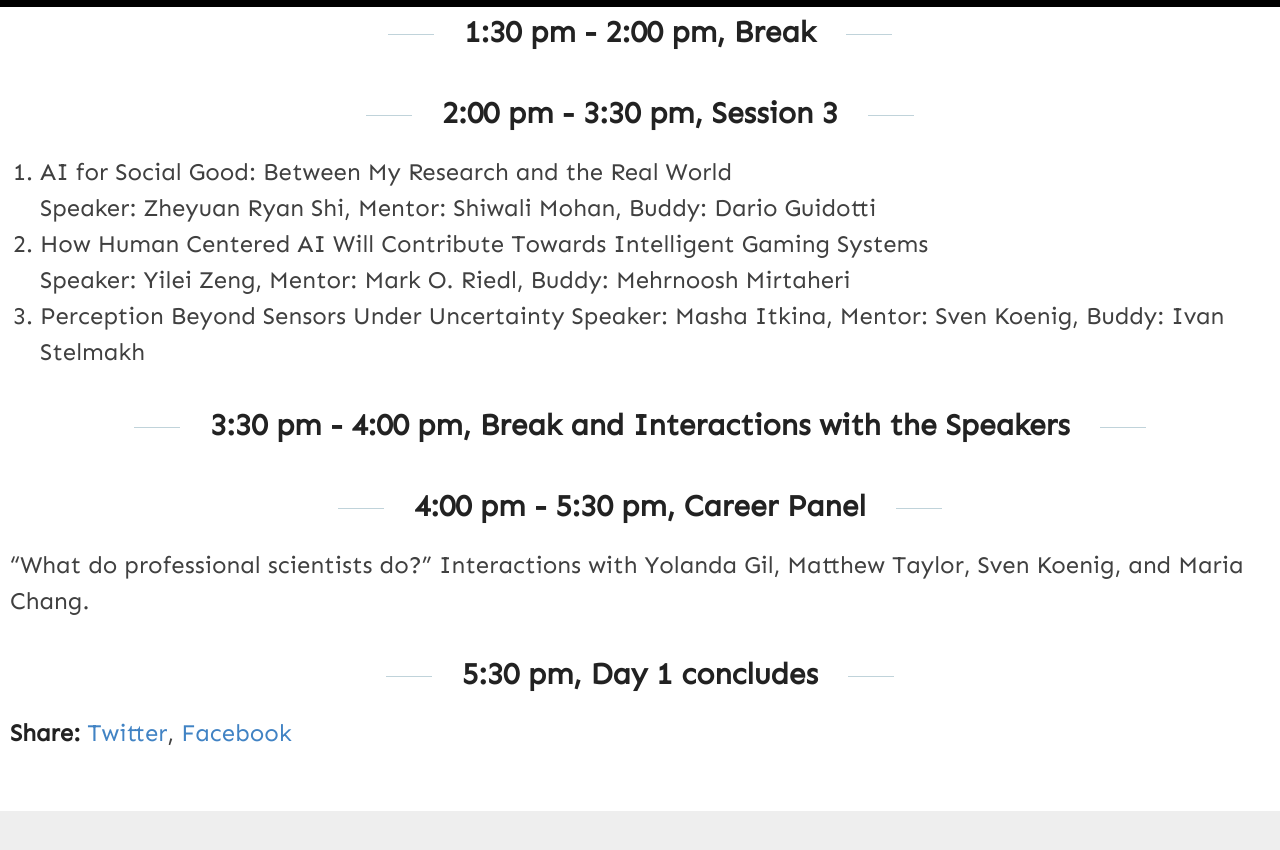
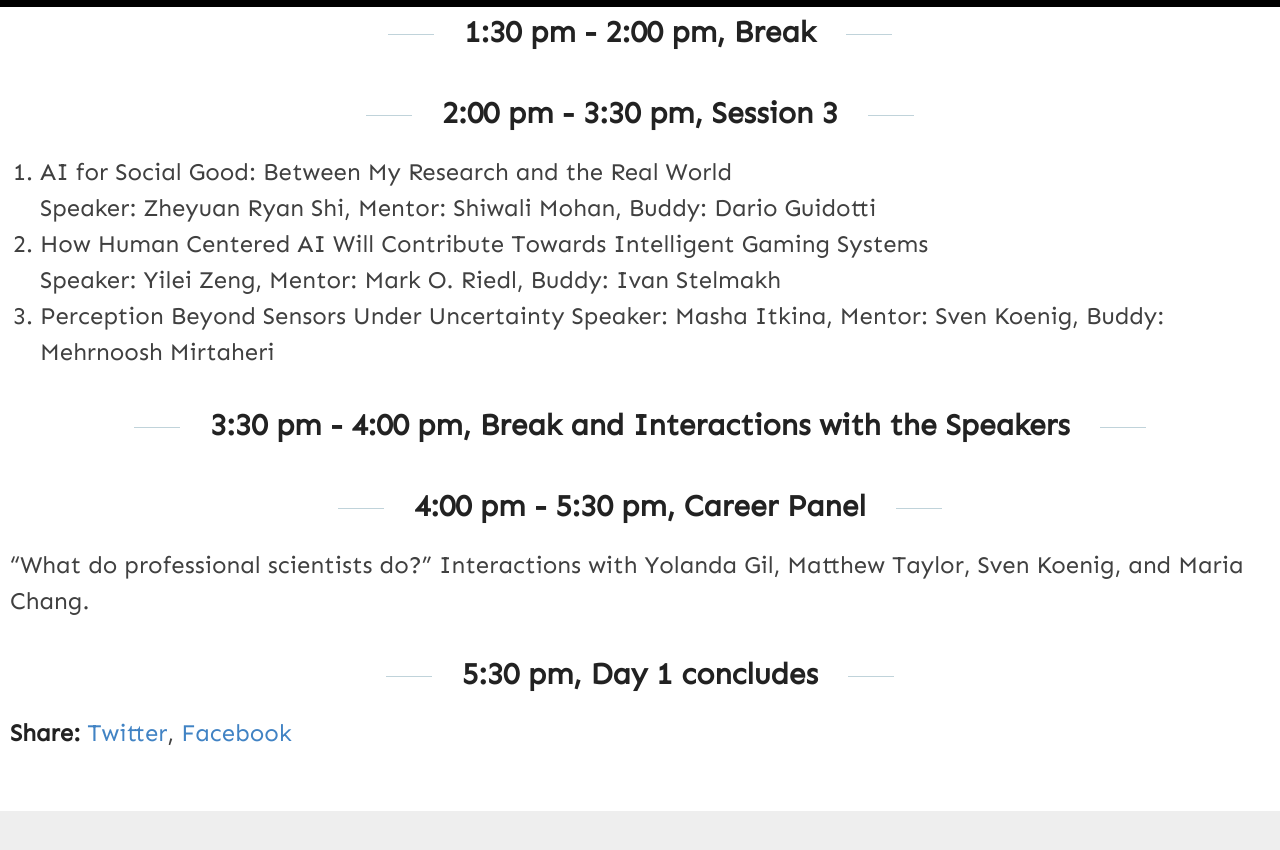
Before and after one commit to anna-reali/dc2021, a Jekyll site: the page built from _posts/2021-02-02-tuesday-day-1.md, in a window 1280 px wide and 900 px high, scrolled down 1541 px. Shown: the top 850 px of the window. Built offline with Jekyll 4.4.1, drawn with Linux system fonts in a browser that asks for light colours.

```diff
--- a/_posts/2021-02-02-tuesday-day-1.md
+++ b/_posts/2021-02-02-tuesday-day-1.md
@@ -51,9 +51,9 @@ Computational Models of Narrative and Social Justice, Rogelio E. Cardona-Rivera
 1. AI for Social Good: Between My Research and the Real World \
    Speaker: Zheyuan Ryan Shi, Mentor: Shiwali Mohan, Buddy: Dario Guidotti
 2. How Human Centered AI Will Contribute Towards Intelligent Gaming Systems \
-   Speaker: Yilei Zeng, Mentor: Mark O. Riedl, Buddy: Mehrnoosh Mirtaheri
+   Speaker: Yilei Zeng, Mentor: Mark O. Riedl, Buddy: Ivan Stelmakh
 3. Perception Beyond Sensors Under Uncertainty
-   Speaker: Masha Itkina, Mentor: Sven Koenig, Buddy: Ivan Stelmakh
+   Speaker: Masha Itkina, Mentor: Sven Koenig, Buddy: Mehrnoosh Mirtaheri
 
 3:30 pm - 4:00 pm, Break and Interactions with the Speakers
 ----
```
